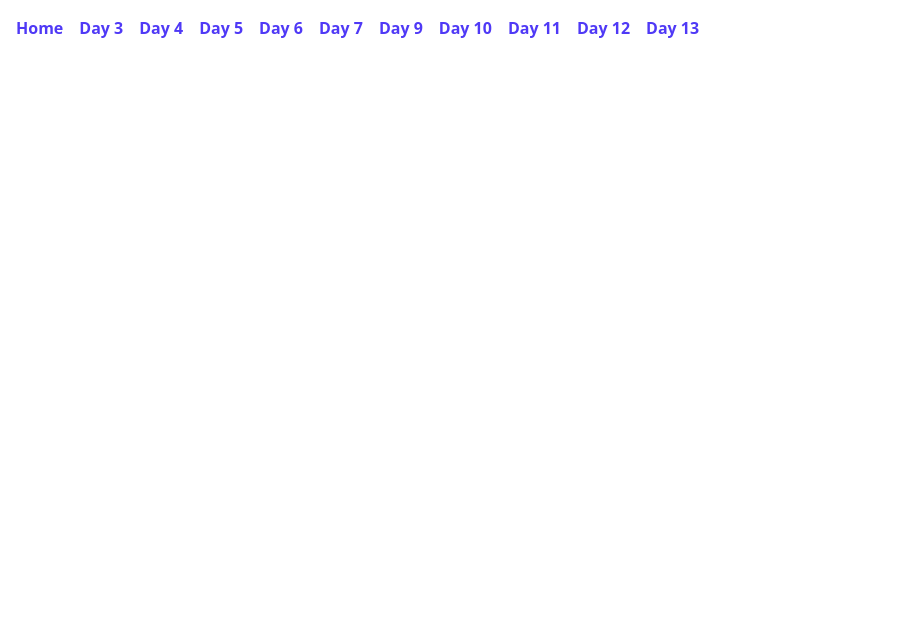
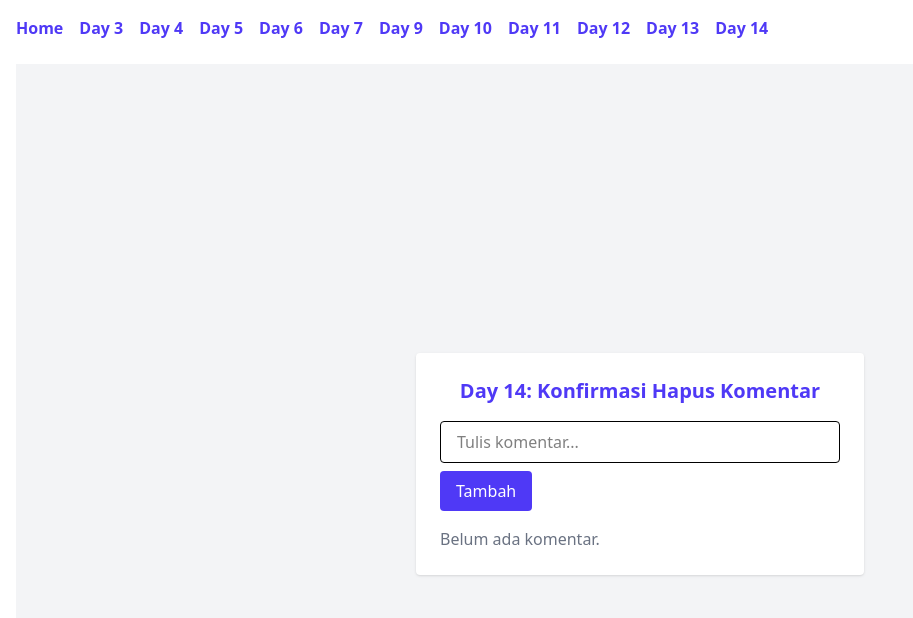
Before and after one commit to FakhriHH/one-day-one-react, a React (Vite) app: page /day14 in a window 1280 px wide. Shown: the top 618 px of the page, without its empty margins (0-913 px from the left). Built offline with nearby package versions, Linux system fonts and the light colour scheme.

Commit message:
Day 14: Konfirmasi Hapus via Modal

```diff
--- a/src/App.jsx
+++ b/src/App.jsx
@@ -14,6 +14,7 @@ import Day10Form from './pages/Day10Form';
 import Day11FormResuable from './pages/Day11FormReusable';
 import Day12StateLifting from './pages/Day12StateLifting';
 import Day13CommentCrud from './pages/Day13CommentCrud';
+import Day14CommentCrud14 from './pages/Day14CommentCrud14';
 
 const App = () => {
   return (
@@ -31,6 +32,7 @@ const App = () => {
           <Link to="/day11">Day 11</Link>
           <Link to="/day12">Day 12</Link>
           <Link to="/day13">Day 13</Link>
+          <Link to="/day14">Day 14</Link>
         </nav>
 
         <Routes>
@@ -45,6 +47,7 @@ const App = () => {
           <Route path="/day11" element={<Day11FormResuable />} />
           <Route path="/day12" element={<Day12StateLifting />} />
           <Route path="/day13" element={<Day13CommentCrud />} />
+          <Route path="/day14" element={<Day14CommentCrud14 />} />
         </Routes>
       </div>
     </BrowserRouter>
--- /dev/null
+++ b/src/components/ConfirmModal.jsx
@@ -0,0 +1,29 @@
+function ConfirmModal({ isOpen, onClose, onConfirm }) {
+  if (!isOpen) return null;
+
+  return (
+    <div className="fixed inset-0 flex items-center justify-center bg-black bg-opacity-50">
+      <div className="bg-white rounded-lg shadow-lg p-6 w-80">
+        <h2 className="text-lg font-bold mb-4 text-gray-800">Konfirmasi</h2>
+        <p className="mb-6 text-gray-600">Apakah kamu yakin ingin menghapus komentar ini?</p>
+
+        <div className="flex justify-end gap-3">
+          <button
+            className="px-4 py-2 bg-gray-300 rounded hover:bg-gray-400"
+            onClick={onClose}
+          >
+            Batal
+          </button>
+          <button
+            className="px-4 py-2 bg-red-500 text-white rounded hover:bg-red-600"
+            onClick={onConfirm}
+          >
+            Ya, Hapus
+          </button>
+        </div>
+      </div>
+    </div>
+  );
+}
+
+export default ConfirmModal;
--- /dev/null
+++ b/src/pages/Day14CommentCrud14.jsx
@@ -0,0 +1,58 @@
+import { useState } from "react";
+import CommentInput from "../components/CommentInput";
+import CommentList from "../components/CommentList";
+import Card11 from "../components/Card11";
+import ConfirmModal from "../components/ConfirmModal";
+
+function Day14CommentCrud() {
+  const [comments, setComments] = useState([]);
+  const [isModalOpen, setIsModalOpen] = useState(false);
+  const [deleteIndex, setDeleteIndex] = useState(null);
+
+  const addComment = (newComment) => {
+    setComments([...comments, newComment]);
+  };
+
+  const confirmDelete = (index) => {
+    setDeleteIndex(index);
+    setIsModalOpen(true);
+  };
+
+  const deleteComment = () => {
+    const updated = comments.filter((_, i) => i !== deleteIndex);
+    setComments(updated);
+    setIsModalOpen(false);
+    setDeleteIndex(null);
+  };
+
+  const editComment = (index, newText) => {
+    const updated = [...comments];
+    updated[index] = newText;
+    setComments(updated);
+  };
+
+  return (
+    <div className="min-h-screen bg-gray-100 flex items-center justify-center p-6">
+      <Card11>
+        <h1 className="text-xl font-bold text-indigo-600 mb-4 text-center">
+          Day 14: Konfirmasi Hapus Komentar
+        </h1>
+
+        <CommentInput onAdd={addComment} />
+        <CommentList
+          comments={comments}
+          onDelete={confirmDelete}
+          onEdit={editComment}
+        />
+      </Card11>
+
+      <ConfirmModal
+        isOpen={isModalOpen}
+        onClose={() => setIsModalOpen(false)}
+        onConfirm={deleteComment}
+      />
+    </div>
+  );
+}
+
+export default Day14CommentCrud;
```
